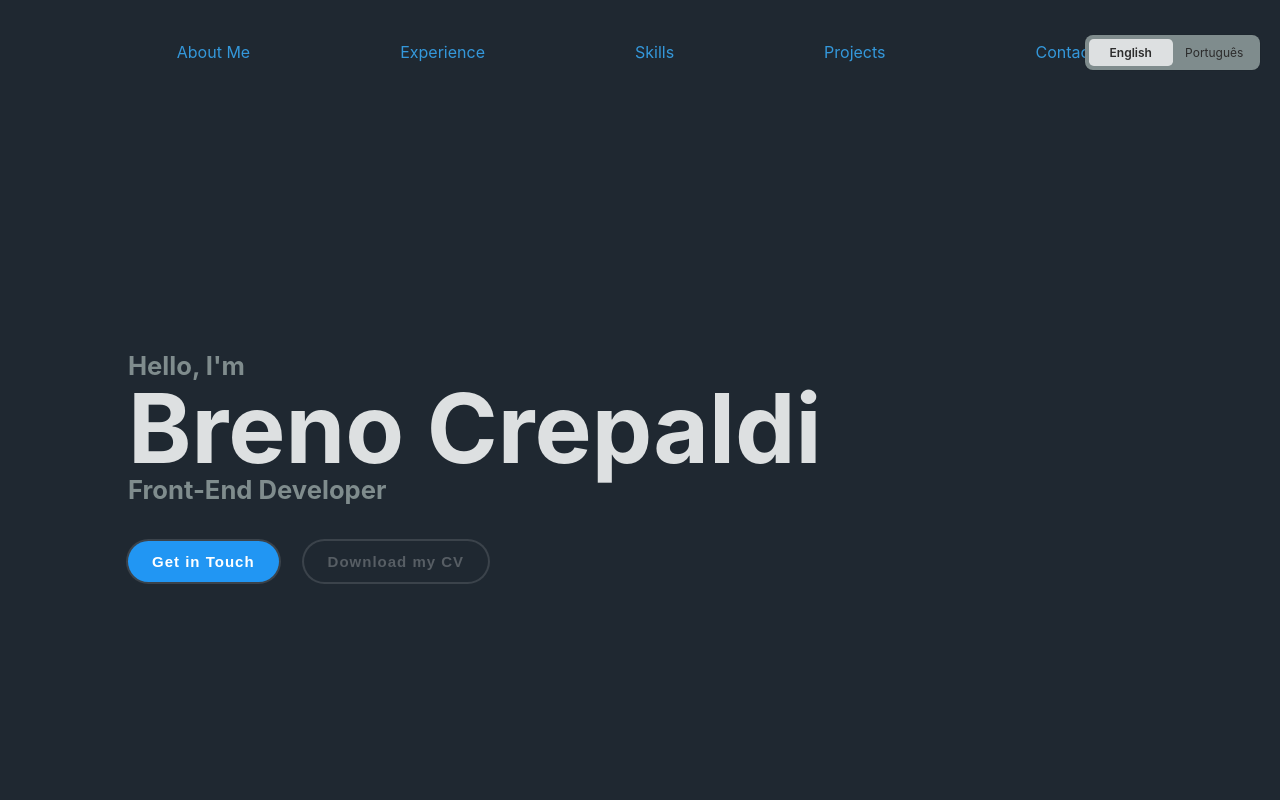
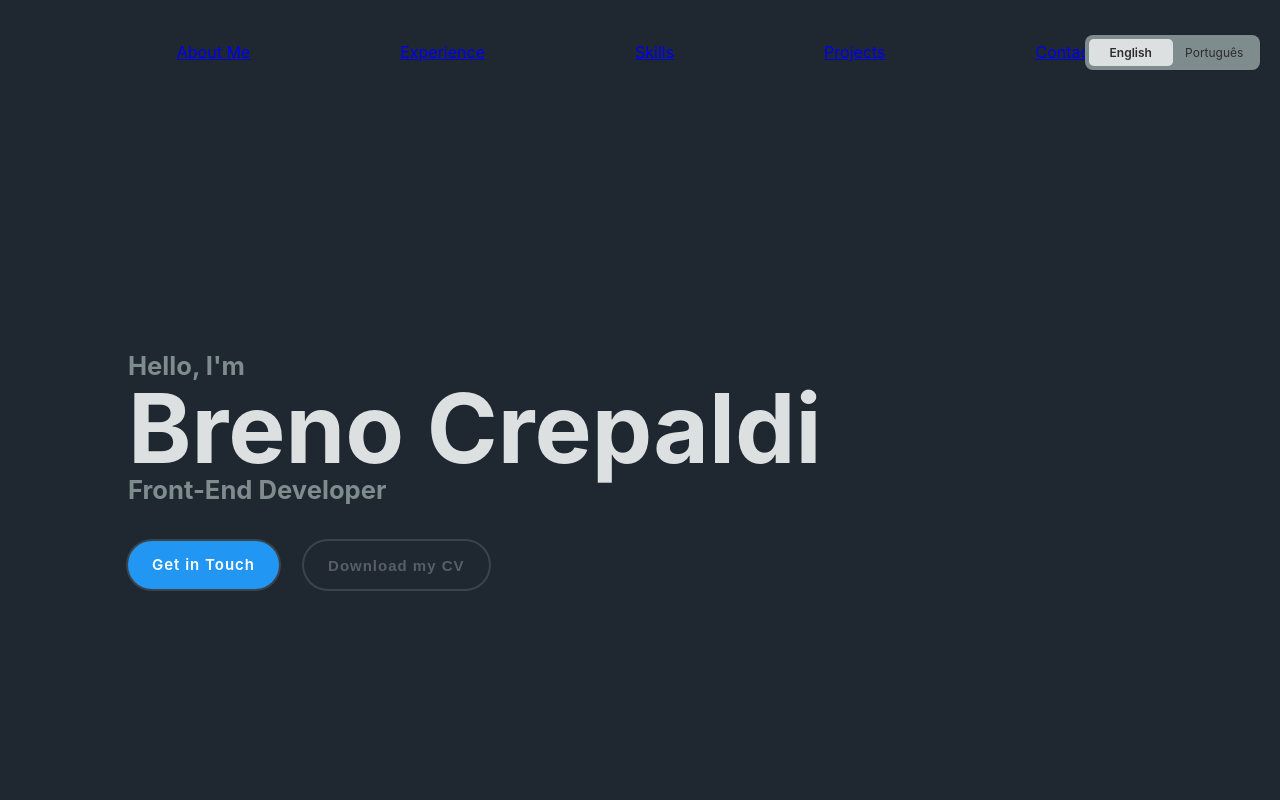
Before and after one commit to brenocrepaldi/portfolio, a React (Vite) app: page / in a window 1280 px wide. Shown: the top 800 px of the page. Built offline with nearby package versions, Linux system fonts and the light colour scheme.

Commit message:
Update landing page

```diff
--- a/package.json
+++ b/package.json
@@ -11,7 +11,8 @@
   },
   "dependencies": {
     "react": "^18.2.0",
-    "react-dom": "^18.2.0"
+    "react-dom": "^18.2.0",
+    "react-transition-group": "^4.4.5"
   },
   "devDependencies": {
     "@types/react": "^18.2.66",
--- a/src/assets/css/global.css
+++ b/src/assets/css/global.css
@@ -36,7 +36,7 @@ p {
 	color: var(--text-light-color);
 }
 
-a {
+/* a {
 	color: var(--accent-color);
 	text-decoration: none;
 	transition: color var(--transition-duration);
@@ -44,7 +44,8 @@ a {
 
 a:hover {
 	color: var(--secondary-color);
-}
+} */
+
 /*
 button {
 	background-color: var(--primary-color);
--- a/src/components/landing-page/LandingPage.css
+++ b/src/components/landing-page/LandingPage.css
@@ -17,7 +17,8 @@ h1 {
 	margin: -35px 0px;
 }
 
-h2, .subtitle {
+h2,
+.subtitle {
 	font-size: 1.6em;
 	color: var(--text-light-color);
 }
@@ -28,6 +29,7 @@ h2, .subtitle {
 }
 
 .contact-animated-button {
+	text-decoration: none;
 	position: relative;
 	display: inline-block;
 	padding: 12px 24px;
--- a/src/components/landing-page/LandingPage.tsx
+++ b/src/components/landing-page/LandingPage.tsx
@@ -18,10 +18,10 @@ export function LandingPage({
 					<h2 className="subtitle">{subtitle}</h2>
 				</div>
 				<div className="landing-page-links">
-					<button className="contact-animated-button">
+					<a href="#contact" className="contact-animated-button">
 						<span>{contact.contactTitle}</span>
 						<span></span>
-					</button>
+					</a>
 					<button className="resume-animated-button">
 						<span>{resume.resumeTitle}</span>
 						<span></span>
```
Also changed, not shown: 1 other file (tests, documents, lock files or other folders).
